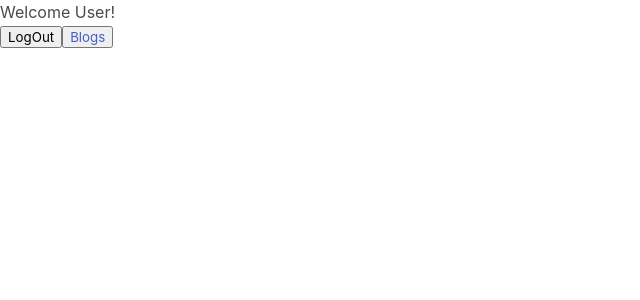
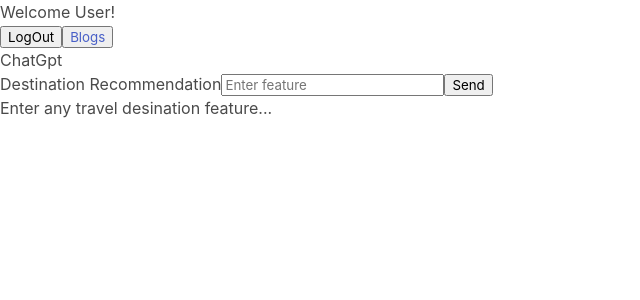
Before and after one commit to MarkusCDev/Travel-Experts, a React (Create React App) app: page / in a window 1280 px wide. Shown: the top 300 px of the page, without its empty margins (0-640 px from the left). Built offline with nearby package versions, Linux system fonts and the light colour scheme; no server answers; sample sign-in values are in the browser's storage.

Commit message:
chat-gpt api and recommendations chat added

```diff
--- a/package.json
+++ b/package.json
@@ -6,7 +6,13 @@
     "@testing-library/jest-dom": "^5.16.5",
     "@testing-library/react": "^13.4.0",
     "@testing-library/user-event": "^13.5.0",
+    "axios": "^1.4.0",
+    "body-parse": "^0.1.0",
+    "cors": "^2.8.5",
+    "dotenv": "^16.3.1",
+    "express": "^4.18.2",
     "firebase": "^9.22.2",
+    "openai": "^3.3.0",
     "react": "^18.2.0",
     "react-dom": "^18.2.0",
     "react-router-dom": "^6.13.0",
--- /dev/null
+++ b/src/components/ChatGpt.jsx
@@ -0,0 +1,40 @@
+import React, { useState } from "react";
+import axios from "axios";
+
+const ChatGpt = () => {
+  const [prompt, setPrompt] = useState("");
+  const [response, setResponse] = useState("");
+  const HTTP = "http://localhost:8020/chat";
+
+  const handleSubmit = (e) => {
+    e.preventDefault();
+    axios
+      .post(`${HTTP}`, { prompt })
+      // .get(`${HTTP}`, console.log('Get Worked'))
+      .then((res) => setResponse(res.data))
+      .catch((error) => {
+        console.log(error);
+      });
+  };
+
+  return (
+    <div>
+      <h1>ChatGpt</h1>
+      <form className="form" onSubmit={handleSubmit}>
+        <label>Destination Recommendation</label>
+        <input
+          type="text"
+          placeholder="Enter feature"
+          value={prompt}
+          onChange={(e) => setPrompt(e.target.value)}
+        />
+        <button type="submit">Send</button>
+      </form>
+      <div>
+        <p>{response ? response : "Enter any travel desination feature..."}</p>
+      </div>
+    </div>
+  );
+};
+
+export default ChatGpt;
--- a/src/pages/Home.jsx
+++ b/src/pages/Home.jsx
@@ -1,6 +1,7 @@
 import React from "react";
 import { useUserAuth } from "../components/UserAuth";
 import { Link } from "react-router-dom";
+import ChatGpt from "../components/ChatGpt";
 
 const Home = () => {
   const { user, logOut } = useUserAuth();
@@ -10,7 +11,7 @@ const Home = () => {
       await logOut();
       console.log("you are logged out");
     } catch (e) {
-      console.log("suss not working");
+      console.log("log out unsuccessful");
     }
   };
   if (!user) {
@@ -25,7 +26,10 @@ const Home = () => {
     <div>
       <h1>Welcome User!</h1>
       <button onClick={handleLogOut}>LogOut</button>
-      <button><Link to="/blogs">Blogs</Link></button>
+      <button>
+        <Link to="/blogs">Blogs</Link>
+      </button>
+      <ChatGpt />
     </div>
   );
 };
```
Also changed, not shown: server.js (added, +40 -0 lines), 1 other file (tests, documents, lock files or other folders).
